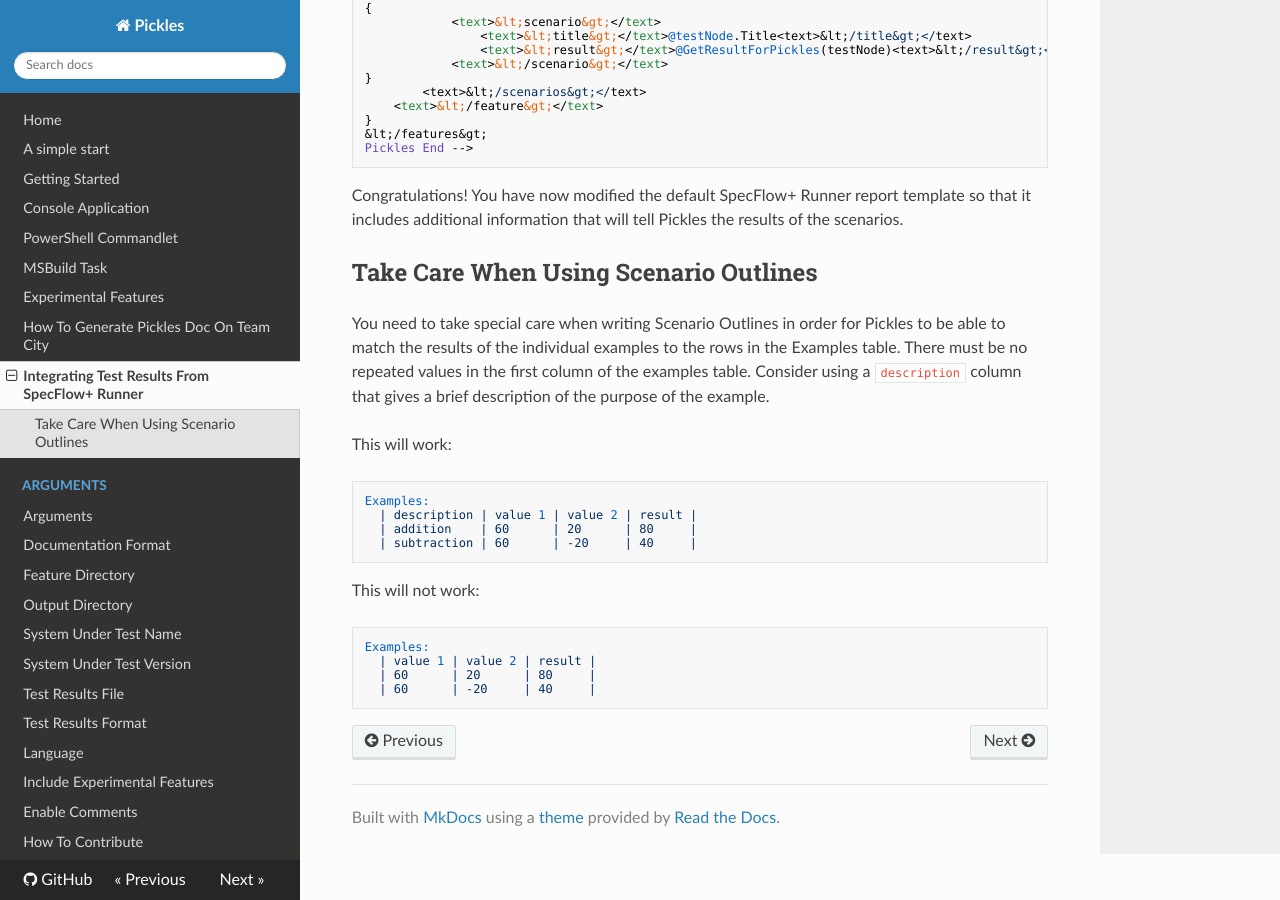
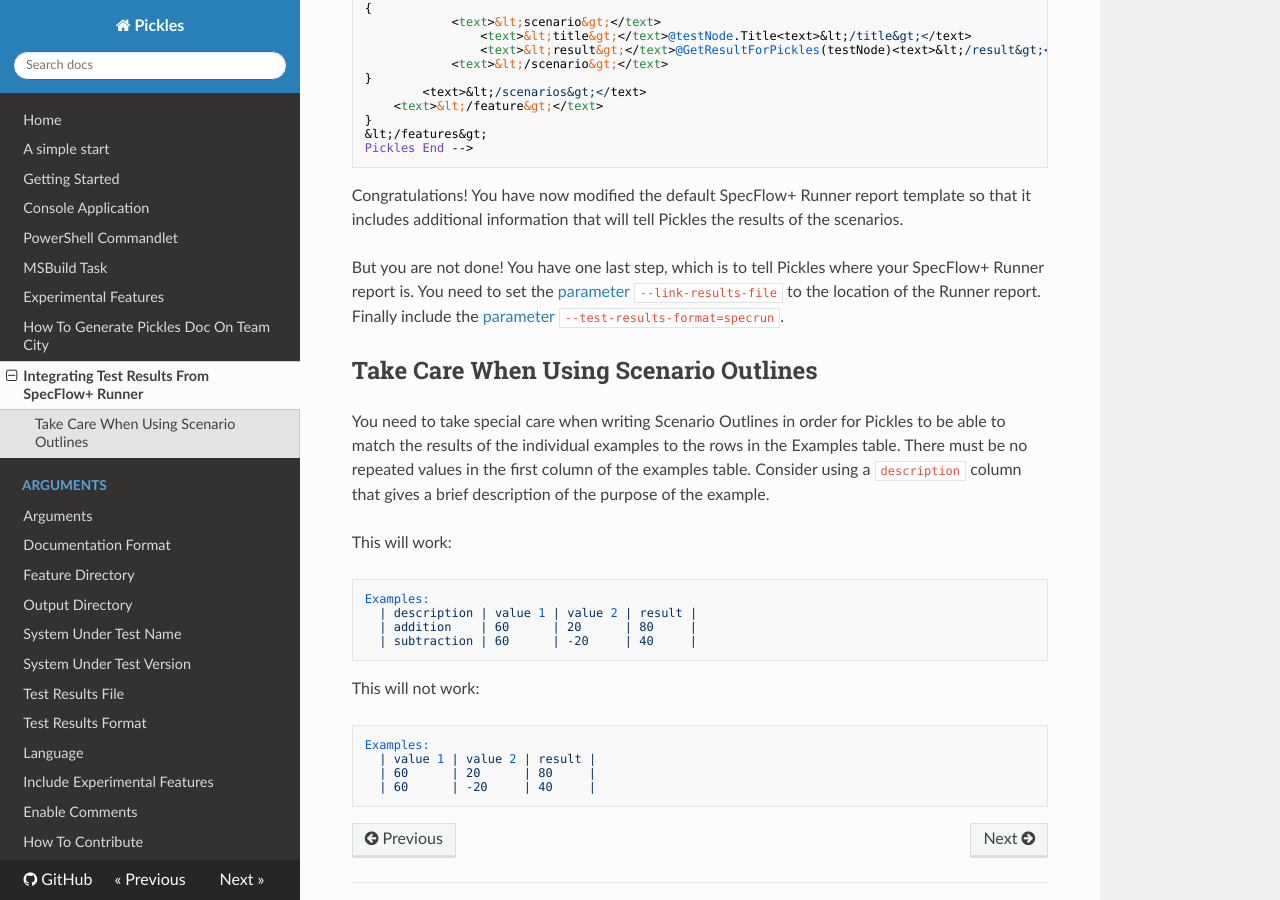
Before and after one commit to picklesdoc/docs, an MkDocs documentation site: the page built from docs/IntegratingTestResultsFromSpecRun.md, in a window 1280 px wide and 900 px high, scrolled down 851 px. Built offline with MkDocs 1.6.1, drawn with Linux system fonts in a browser that asks for light colours; nearby versions of some CDN libraries; old or Windows-style settings are respelled for this version of MkDocs.

Commit message:
explicit additional steps to integrate Pickles with SpecFlow Runner report

```diff
--- a/docs/IntegratingTestResultsFromSpecRun.md
+++ b/docs/IntegratingTestResultsFromSpecRun.md
@@ -46,6 +46,8 @@ Still in your copy of `ReportTemplate.cshtml`, add this fragment before the clos
 
 Congratulations! You have now modified the default SpecFlow+ Runner report template so that it includes additional information that will tell Pickles the results of the scenarios.
 
+But you are not done! You have one last step, which is to tell Pickles where your SpecFlow+ Runner report is. You need to set the [parameter](ArgumentsTestResultsFile.md) `--link-results-file` to the location of the Runner report. Finally include the [parameter](ArgumentsTestResultsFormat.md) `--test-results-format=specrun`.
+
 ## Take Care When Using Scenario Outlines
 
 You need to take special care when writing Scenario Outlines in order for Pickles to be able to match the results of the individual examples to the rows in the Examples table. There must be no repeated values in the first column of the examples table. Consider using a `description` column that gives a brief description of the purpose of the example.
```
